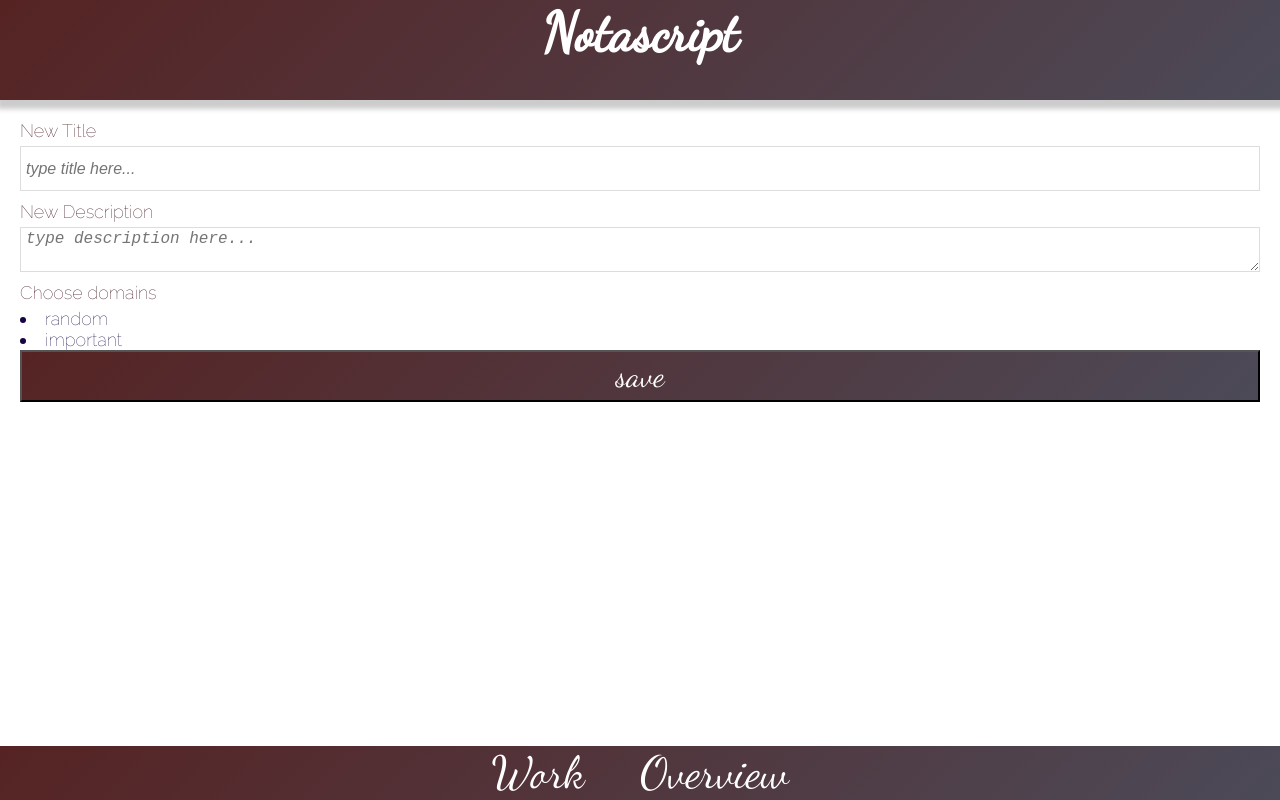
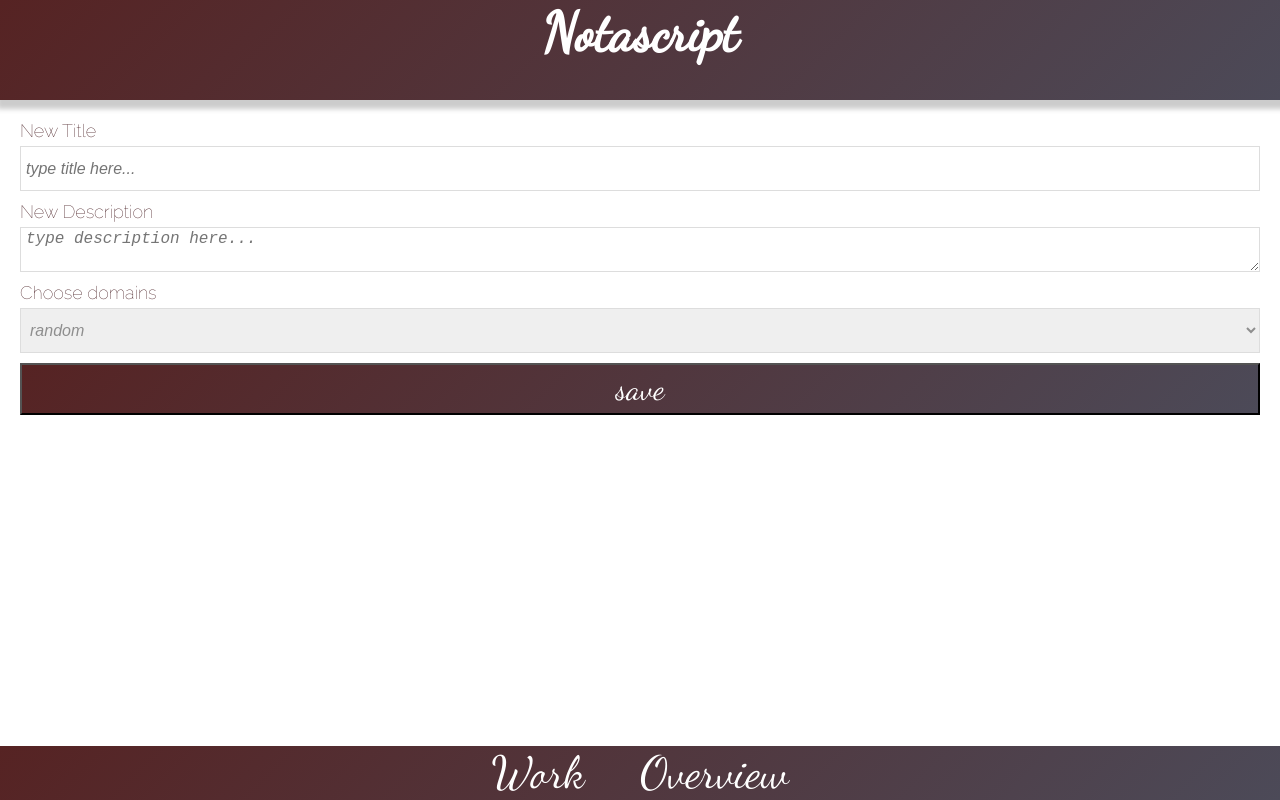
Before and after one commit to PLN-SHAH/notascript, a React (Create React App) app in the folder notascript/: page /create in a window 1280 px wide. Built offline with nearby package versions, Linux system fonts and the light colour scheme.

Commit message:
render domainList in dropdown create

```diff
--- a/notascript/src/App.js
+++ b/notascript/src/App.js
@@ -15,7 +15,7 @@ const StyledContent = styled.section`
 
 export default class App extends Component {
 	state = {
-		domains: ['random', 'important'],
+		domains: ['random', 'important', 'd'],
 		symbols: [],
 		actualSymbol: '',
 		documents: [
--- a/notascript/src/Form.js
+++ b/notascript/src/Form.js
@@ -51,6 +51,7 @@ const StyledButton = styled.button`
 `;
 
 export default function Form({ onFormSubmit, domainList }) {
+	console.log('domainlist form', domainList);
 	function handleOnSubmit(event) {
 		event.preventDefault();
 
@@ -77,7 +78,11 @@ export default function Form({ onFormSubmit, domainList }) {
 			/>
 
 			<StyledLabel htmlFor='domainSelection'>Choose domains</StyledLabel>
-			<DomainList domainList={domainList} />
+			<StyledDropdown name='domainSelection'>
+				{domainList.map(domain => (
+					<option>{domain}</option>
+				))}
+			</StyledDropdown>
 			<StyledButton>save</StyledButton>
 		</StyledForm>
 	);
```
